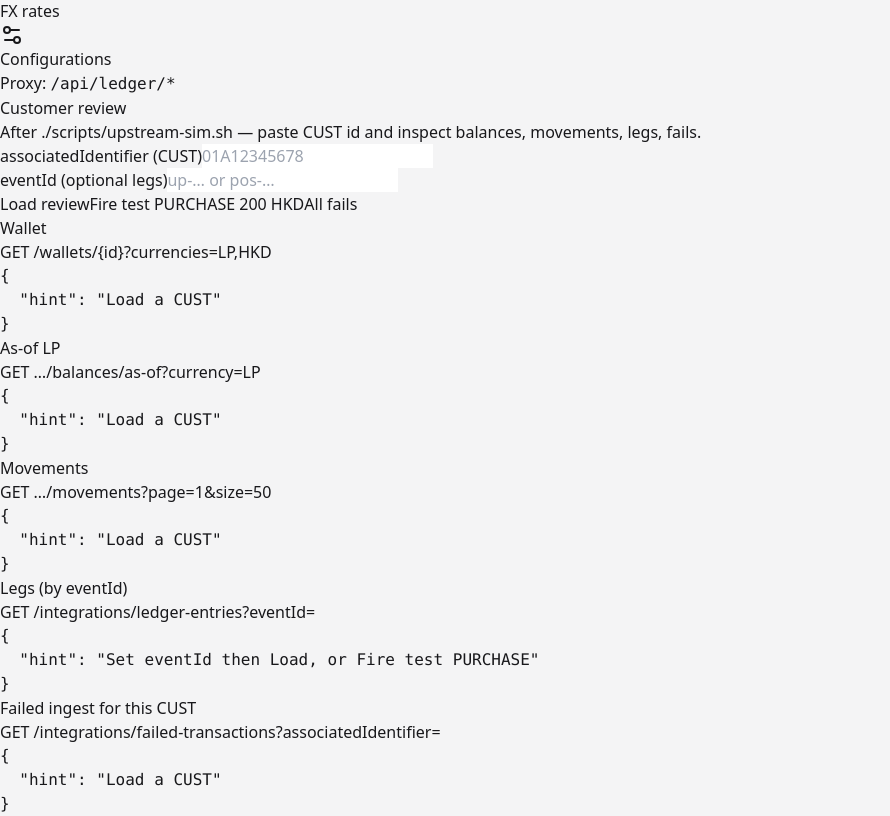
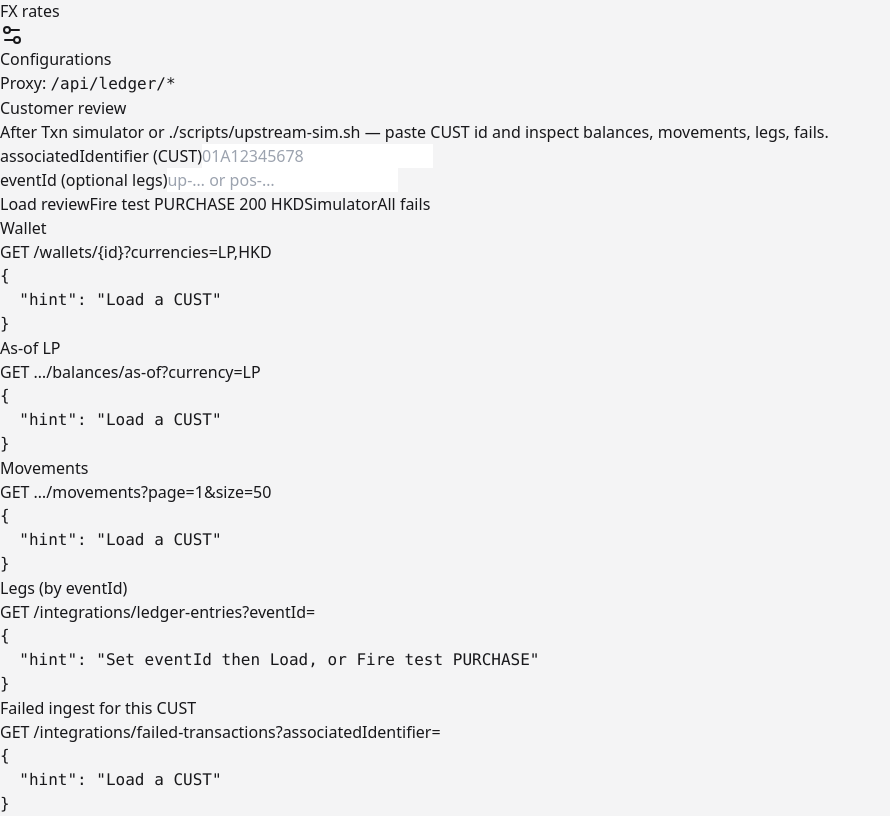
Before and after one commit to yky32/ledger-engine-admin-portal, a Next.js app: page /review in a window 1280 px wide. Shown: the part 1225-2041 px from the top of the page, without its empty margins (0-890 px from the left). Built offline with nearby package versions, Linux system fonts and the light colour scheme.

Commit message:
chore(review): preload CUST from simulator sessionStorage

```diff
--- a/src/app/review/page.tsx
+++ b/src/app/review/page.tsx
@@ -1,6 +1,6 @@
 "use client";
 
-import { useCallback, useState } from "react";
+import { useCallback, useEffect, useState } from "react";
 import Link from "next/link";
 import { ledger, ApiError } from "@/lib/api";
 import { asRecord, nowIso } from "@/lib/utils";
@@ -12,7 +12,7 @@ import { JsonBlock } from "@/components/ui/json-block";
 import { Alert } from "@/components/ui/alert";
 
 /**
- * Post-test review desk: paste CUST id from upstream-sim / smoke and inspect wallet, movements, legs, fails.
+ * Post-test review desk: paste CUST id from simulator / upstream-sim and inspect wallet, movements, legs, fails.
  */
 export default function ReviewPage() {
   const [cust, setCust] = useState("");
@@ -24,6 +24,15 @@ export default function ReviewPage() {
   const [asOf, setAsOf] = useState<unknown>(null);
   const [legs, setLegs] = useState<unknown>(null);
   const [fails, setFails] = useState<unknown>(null);
+
+  useEffect(() => {
+    try {
+      const saved = sessionStorage.getItem("ledger-review-cust");
+      if (saved) setCust(saved);
+    } catch {
+      /* ignore */
+    }
+  }, []);
 
   const load = useCallback(async () => {
     const id = cust.trim();
@@ -112,7 +121,7 @@ export default function ReviewPage() {
     <div>
       <PageHeader
         title="Customer review"
-        description="After ./scripts/upstream-sim.sh — paste CUST id and inspect balances, movements, legs, fails."
+        description="After Txn simulator or ./scripts/upstream-sim.sh — paste CUST id and inspect balances, movements, legs, fails."
       />
 
       <Card className="mb-4">
@@ -140,6 +149,12 @@ export default function ReviewPage() {
             <Button variant="secondary" onClick={() => void fireQuickPurchase()} disabled={loading}>
               Fire test PURCHASE 200 HKD
             </Button>
+            <Link
+              href="/simulator"
+              className="inline-flex items-center rounded-lg border border-zinc-200 px-3 py-2 text-sm text-zinc-700 hover:bg-zinc-50"
+            >
+              Simulator
+            </Link>
             <Link
               href="/failed-transactions"
               className="inline-flex items-center rounded-lg border border-zinc-200 px-3 py-2 text-sm text-zinc-700 hover:bg-zinc-50"
```
